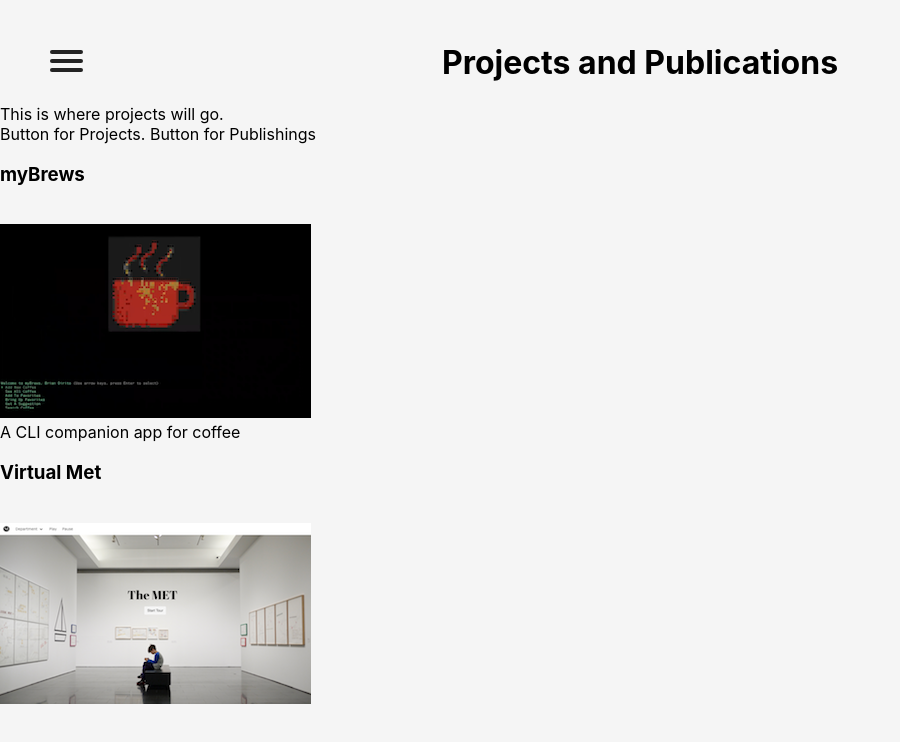
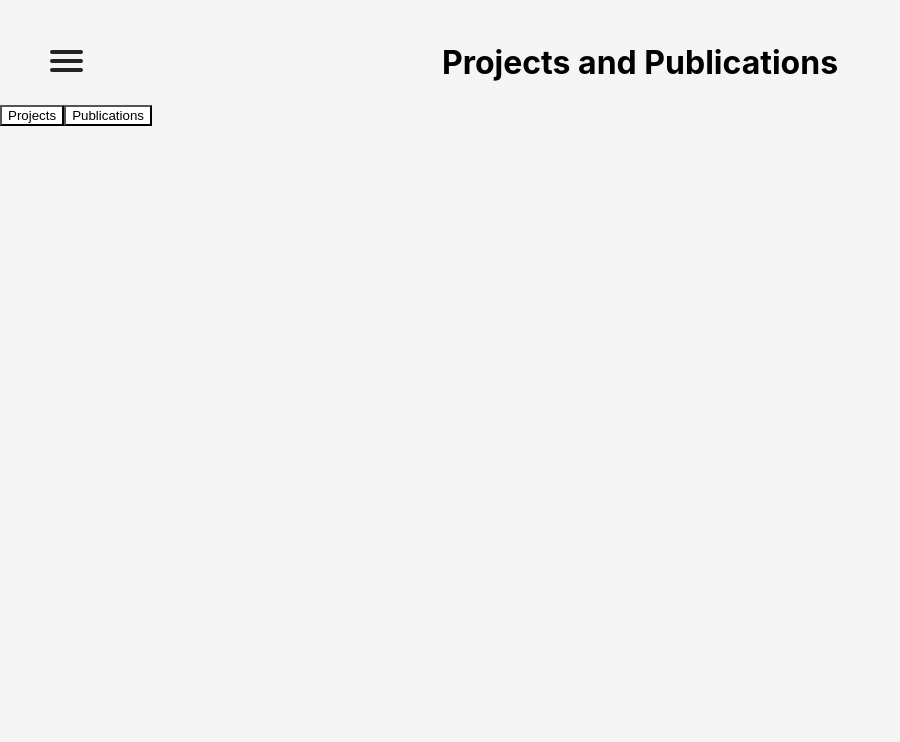
Before and after one commit to Bcdirito/github.bcdirito.io, a React (Create React App) app: page /projects in a window 1280 px wide. Shown: the top 742 px of the page, without its empty margins (0-900 px from the left). Built offline with nearby package versions, Linux system fonts and the light colour scheme.

Commit message:
building functionality project container

```diff
--- a/src/components/Contact.js
+++ b/src/components/Contact.js
@@ -9,11 +9,6 @@ import emailIcon from "../media/icons/email_icon.png"
 export default class Contact extends Component {
   state = {
     email: "bdirito.dev@gmail.com"
-  }
-
-  handleSubmit = (e) => {
-    e.preventDefault();
-    console.log("Submitted")
   }
 
   render() {
--- a/src/components/Project.js
+++ b/src/components/Project.js
@@ -19,13 +19,14 @@ export default class Project extends Component {
   renderGoodWork = () => {
 
   }
+
   render() {
     return (
       <div>
         <video controls>
-          {/* <source src={metDemo} type="video/mp4" /> */}
-          <source src={myBrewsDemo} type="video/mp4" />
-          {/* <source src={goodWorkDemo} type="video/mp4" /> */}
+          {this.state.project === "virtualMet" ? <source src={metDemo} type="video/mp4" /> : null}
+          {this.state.project === "myBrews" ? <source src={myBrewsDemo} type="video/mp4" /> : null}
+          {this.state.project === "goodWork" ? <source src={goodWorkDemo} type="video/mp4" /> : null}
         </video>
       </div>
     )
--- a/src/components/ProjectContainer.js
+++ b/src/components/ProjectContainer.js
@@ -9,9 +9,60 @@ import "../css/projectContainer.css"
 export default class ProjectContainer extends Component {
 
   state = {
-    featured: false,
+    featuredClick: false,
+    featuredWork: "",
     publications: false,
     projects: false
+  }
+
+  featureHandler  = (e) => {
+    if (e.target.name === "projects") this.featureProjects()
+    else if (e.target.name === "publications") this.featurePublications()
+    else this.featureSelectedProject()
+  }
+
+  featureProjects = () => {
+    this.setState({
+      ...this.state,
+      featuredClick: false,
+      publications: false,
+      projects: !this.state.projects
+    })
+  }
+
+  featurePublications = () => {
+    this.setState({
+      ...this.state,
+      featuredClick: !this.state.featuredClick,
+      publications: false,
+      projects: false,
+    })
+  }
+
+  featureSelectedProject = (e) => {
+    this.setState({
+      featuredClick: false,
+      featuredWork: e.target.name,
+      publications: !this.state.publications,
+      projects: false,
+    })
+  }
+
+  renderDemoProjects = () => {
+    return (<div className="contentCards">
+              <ProjectCard name="myBrews"card={myBrewsCard} blurb="A CLI companion app for coffee"/>
+              <ProjectCard name="Virtual Met" card={virtualMetCard}blurb="Take digital tours of the Met 5th Ave Museum"/>
+              <ProjectCard name="Good Work"
+              card={goodWorkCard} blurb="Goal tracking with partner accountability for reducing stress and anxiety"/>
+      </div>)
+  }
+
+  renderPublications = () => {
+    console.log("made it to renderPublications")
+  }
+
+  renderSelectedProject  = () => {
+    return <Project />
   }
 
   render() {
@@ -19,17 +70,14 @@ export default class ProjectContainer extends Component {
       <div>
         <h1>Projects and Publications</h1>
         <div className="projectContainer">
-            This is where projects will go.
+            <button onClick={e => this.featureHandler(e)} name="projects">Projects</button>
+            <button onClick={e => this.featureHandler(e)} name="publications">Publications</button>
             <br/>
-            Button for Projects. Button for Publishings
-            <br/>
-            <div className="projectCards">
-            <ProjectCard name="myBrews"card={myBrewsCard} blurb="A CLI companion app for coffee"/>
-            <ProjectCard name="Virtual Met" card={virtualMetCard}blurb="Take digital tours of the Met 5th Ave Museum"/>
-            <ProjectCard name="Good Work"
-            card={goodWorkCard} blurb="Goal tracking with partner accountability for reducing stress and anxiety"/>
-            <Project />
-          </div>
+            <div className="contentCards">
+              {this.state.projects === true && (this.state.featuredClick === false && this.state.publications === false) ? this.renderDemoProjects() : null}
+              {this.state.publications === true && (this.state.featuredClick === false && this.state.projects === false) ? this.renderPublications() : null}
+              {this.state.featuredClick === true && (this.state.publications === false && this.state.projects === false) ? this.renderSelectedProject() : null}
+            </div>
         </div>
       </div>
     )
--- a/src/css/about.css
+++ b/src/css/about.css
@@ -1,3 +1,9 @@
-.aboutText {
-    overflow: scroll
+.aboutContent {
+    display: grid;
+    justify-content: center;
+    justify-items: center;
+    align-content: center;
+    align-items: center;
+    overflow: scroll;
+    text-align: center;
 }
--- a/src/css/projectContainer.css
+++ b/src/css/projectContainer.css
@@ -1,4 +1,16 @@
-.projectCards {
+.contentCards {
     overflow: scroll;
     height: 70vh;
 }
+
+button {
+    background-color: white;
+    color: black;
+    text-decoration: none;
+}
+
+button:hover {
+    background-color: black;
+    color: white;
+    text-decoration: underline;
+}
```
